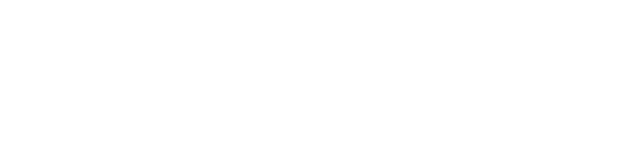
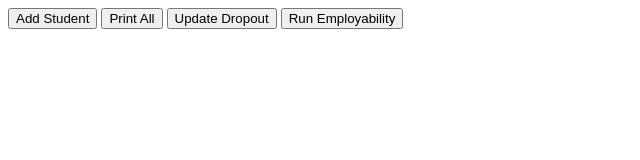
Before and after one commit to laureenpe/student-records, a plain HTML site: page index.html in a window 1280 px wide. Shown: the whole page, without its empty margins (0-640 px from the left). Drawn offline with Linux system fonts and the light colour scheme.

Commit message:
agregando archivo html

```diff
--- a/index.html
+++ b/index.html
@@ -6,9 +6,12 @@
 </head>
 <body>
 
-
-
-
+<div id="botones">
+	<button id="addStudent" onclick="addStudent()">Add Student</button>
+	<button id="printAll" onclick="showStudent()">Print All</button>
+	<button id="update" onclick="#">Update Dropout</button>
+	<button id="employability" onclick="#">Run Employability</button>
+</div>
 	<script src="assets/js/main.js"></script>
 </body>
 </html>
```
